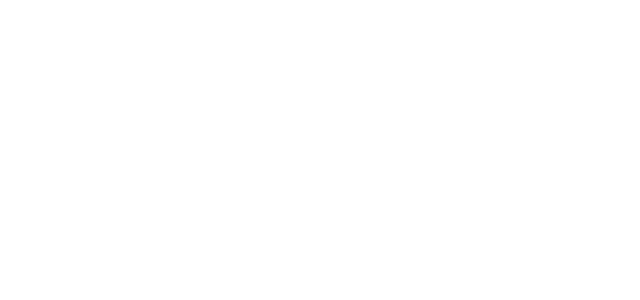
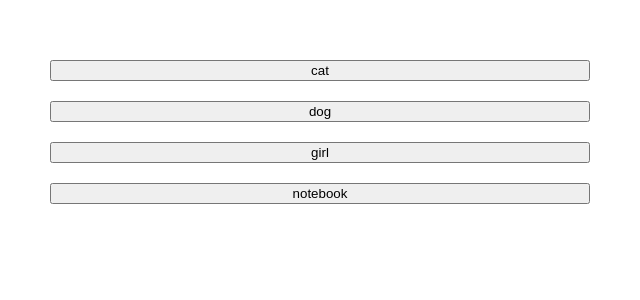
Before and after one commit to vladyakubets/okten_react_project, a React (Create React App) app: page / in a window 1280 px wide. Shown: the top 300 px of the page, without its empty margins (0-640 px from the left). Built offline with nearby package versions, Linux system fonts and the light colour scheme.

Commit message:
loremFlickr final

```diff
--- a/package.json
+++ b/package.json
@@ -11,7 +11,8 @@
     "react-scripts": "5.0.0",
     "web-vitals": "^2.1.3",
     "axios": "^0.24.0",
-    "react-hook-form": "^7.24.0"
+    "react-hook-form": "^7.24.0",
+    "react-router-dom": "^6.2.1"
   },
   "scripts": {
     "start": "react-scripts start",
--- a/src/App.js
+++ b/src/App.js
@@ -1,9 +1,14 @@
 import './App.css';
+import {Route, Routes} from "react-router-dom";
+
+import {Layout} from "./components";
 
 function App() {
   return (
     <div className="App">
-
+      <Routes>
+        <Route path={'/'} element={<Layout/>}/>
+      </Routes>
     </div>
   );
 }
--- /dev/null
+++ b/src/components/Layout/Layout.css
@@ -0,0 +1,18 @@
+.main{
+    display: flex;
+}
+.buttons{
+    box-sizing: border-box;
+    width: 50%;
+    display: flex;
+    flex-direction: column;
+    padding: 50px;
+}
+.buttons > button {
+    margin: 10px 0;
+}
+.image {
+    display: flex;
+    flex-direction: column;
+
+}
--- /dev/null
+++ b/src/components/Layout/Layout.js
@@ -0,0 +1,28 @@
+import React, {useEffect, useState} from 'react';
+
+import './Layout.css'
+import {imageService} from "../../services/image.service";
+
+const Layout = () => {
+    const [image, setImage] = useState({url: '', tag: ''});
+    const getImage = (tagName) => {
+        imageService.getByTag(tagName).then(value => setImage({url: value, tag: tagName}))
+    }
+    return (
+        <div className="main">
+            <div className="buttons">
+                <button onClick={(e) => getImage(e.target.innerText)}>cat</button>
+                <button onClick={(e) => getImage(e.target.innerText)}>dog</button>
+                <button onClick={(e) => getImage(e.target.innerText)}>girl</button>
+                <button onClick={(e) => getImage(e.target.innerText)}>notebook</button>
+            </div>
+            {image.url && <div className="image">
+                <img src={image.url} alt={image.tag}/>
+                <button onClick={(e) => getImage(image.tag)}>change</button>
+            </div>}
+
+        </div>
+    );
+};
+
+export {Layout};
--- /dev/null
+++ b/src/components/index.js
@@ -0,0 +1 @@
+export  * from './Layout/Layout'
--- /dev/null
+++ b/src/configs/urls.js
@@ -0,0 +1,3 @@
+const baseURL = 'https://loremflickr.com/320/240'
+
+export default baseURL;
--- a/src/index.js
+++ b/src/index.js
@@ -2,10 +2,13 @@ import React from 'react';
 import ReactDOM from 'react-dom';
 import './index.css';
 import App from './App';
+import {BrowserRouter} from "react-router-dom";
 
 ReactDOM.render(
   <React.StrictMode>
-    <App />
+      <BrowserRouter>
+          <App />
+      </BrowserRouter>
   </React.StrictMode>,
   document.getElementById('root')
 );
--- /dev/null
+++ b/src/services/axios.service.js
@@ -0,0 +1,4 @@
+import axios from "axios";
+import baseURL from "../configs/urls";
+
+export const axiosService = axios.create({baseURL})
--- /dev/null
+++ b/src/services/image.service.js
@@ -0,0 +1,5 @@
+import {axiosService} from "./axios.service";
+
+export const imageService ={
+    getByTag: (tag) => axiosService.get(`/${tag}`).then(value => value.request.responseURL)
+ }
```
